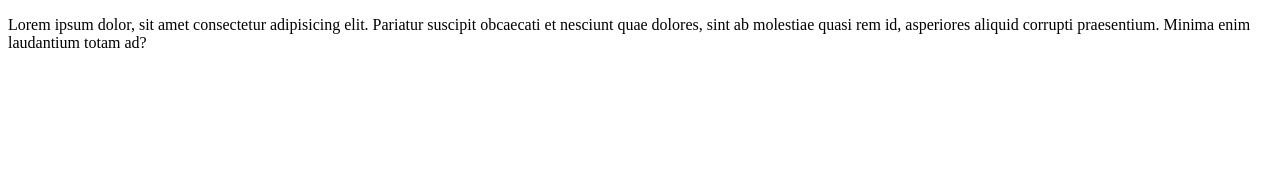
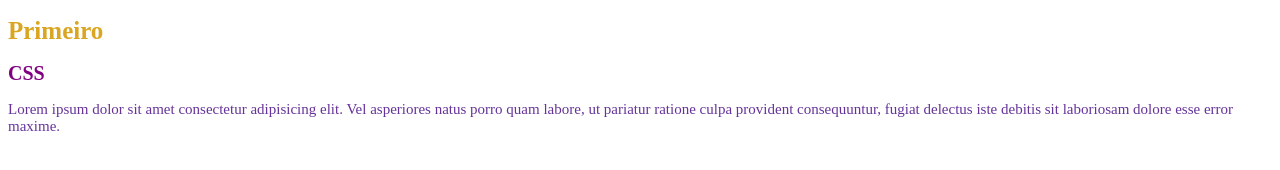
Before and after one commit to FelipeCosta15/aulasCSS, a plain HTML site: page ex01_InserirCSS/index.html in a window 1280 px wide. Drawn offline with Linux system fonts and the light colour scheme.

Commit message:
arquivo CSS externo

```diff
--- a/ex01_InserirCSS/index.html
+++ b/ex01_InserirCSS/index.html
@@ -7,8 +7,10 @@
     <title>Adicionando o css</title>
 </head>
 <body>
+    <h1>Primeiro</h1>
+    <h2>CSS</h2>
     <p>
-        Lorem ipsum dolor, sit amet consectetur adipisicing elit. Pariatur suscipit obcaecati et nesciunt quae dolores, sint ab molestiae quasi rem id, asperiores aliquid corrupti praesentium. Minima enim laudantium totam ad?
+        Lorem ipsum dolor sit amet consectetur adipisicing elit. Vel asperiores natus porro quam labore, ut pariatur ratione culpa provident consequuntur, fugiat delectus iste debitis sit laboriosam dolore esse error maxime.
     </p>
 
 </body>
--- a/ex01_InserirCSS/style.css
+++ b/ex01_InserirCSS/style.css
@@ -1,3 +1,12 @@
 h1{
-    color: blue;
+    color:goldenrod;
+    font-size: 25px;
 }
+h2{
+    color: purple;
+    font-size: 20px;
+}
+p{
+    color: rebeccapurple;
+    font-size: 15px;
+}
```
